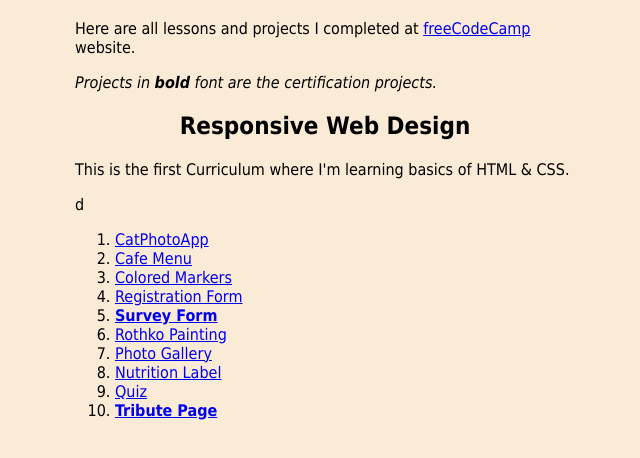
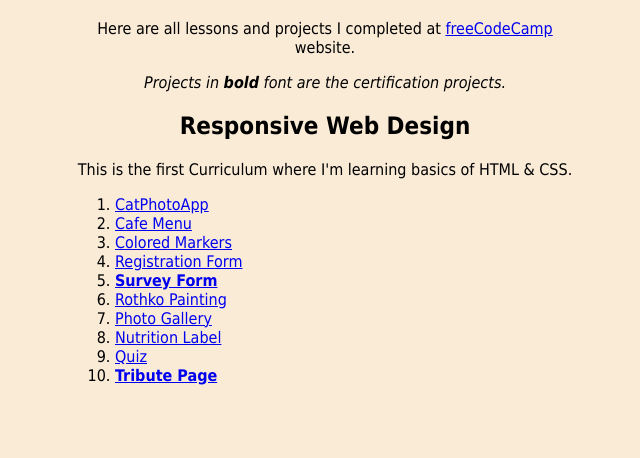
Before and after one commit to Sharpicek/freeCodeCamp, a plain HTML site: page index.html in a window 1280 px wide. Shown: the part 62-520 px from the top of the page, without its empty margins (315-955 px from the left). Drawn offline with Linux system fonts and the light colour scheme.

Commit message:
Fix index.html menu visual
Deleted rouge 'd' outside of <p> and centered <p>

```diff
--- a/index.html
+++ b/index.html
@@ -6,10 +6,22 @@
    <!-- <link rel="stylesheet" href="styles.css">-->
     <title>freeCodeCamp Projects</title>
     <style>
-        body {width: 500px; margin: 0 auto; font-family: tahoma; background-color: antiquewhite;}
-        h1, h2 {text-align: center;}
-        a:hover {color: rgb(119, 43, 190);}
-        .certification {font-weight: bold;}
+        body {
+            width: 500px;
+            margin: 0 auto;
+            font-family: tahoma;
+            background-color: antiquewhite;
+        }
+        h1, h2, p {
+            text-align: center;
+        }
+        a:hover {
+            color: rgb(119, 43, 190);
+        }
+        .certification {
+            font-weight: bold;
+        }
+
     </style>
 </head>
 <body>
@@ -17,7 +29,7 @@
     <p>Here are all lessons and projects I completed at <a href="https://www.freecodecamp.org/" target="_blank" rel="noopener noreferrer">freeCodeCamp</a> website.</p>
     <p><i>Projects in <strong>bold</strong> font are the certification projects.</i></p>
     <h2>Responsive Web Design</h2>
-    <p>This is the first Curriculum where I'm learning basics of HTML & CSS.</p>d
+    <p>This is the first Curriculum where I'm learning basics of HTML & CSS.</p>
     <ol>
         <li><a href="./responsive-web-design/cat-photo-app/index.html">CatPhotoApp</a></li>
         <li><a href="./responsive-web-design/cafe-menu/index.html">Cafe Menu</a></li>
```
